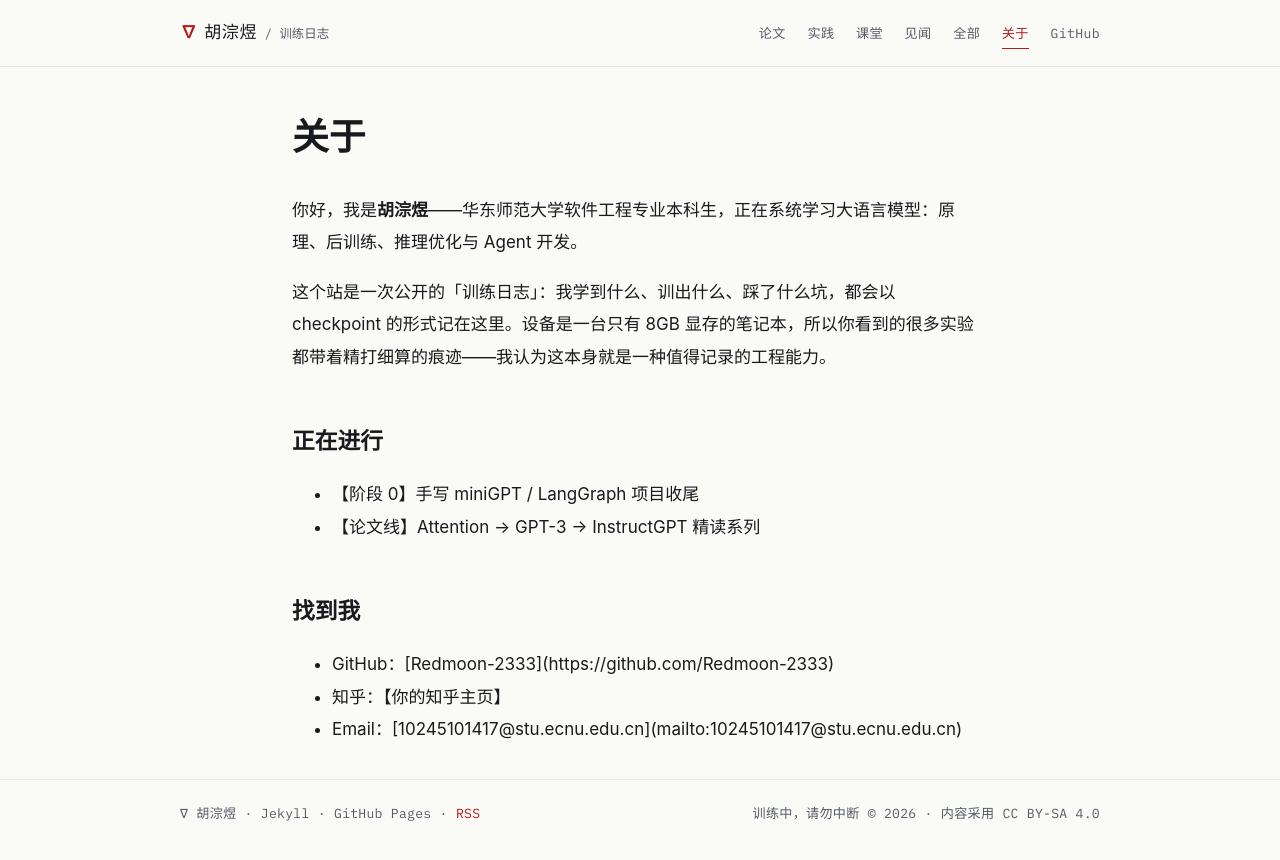
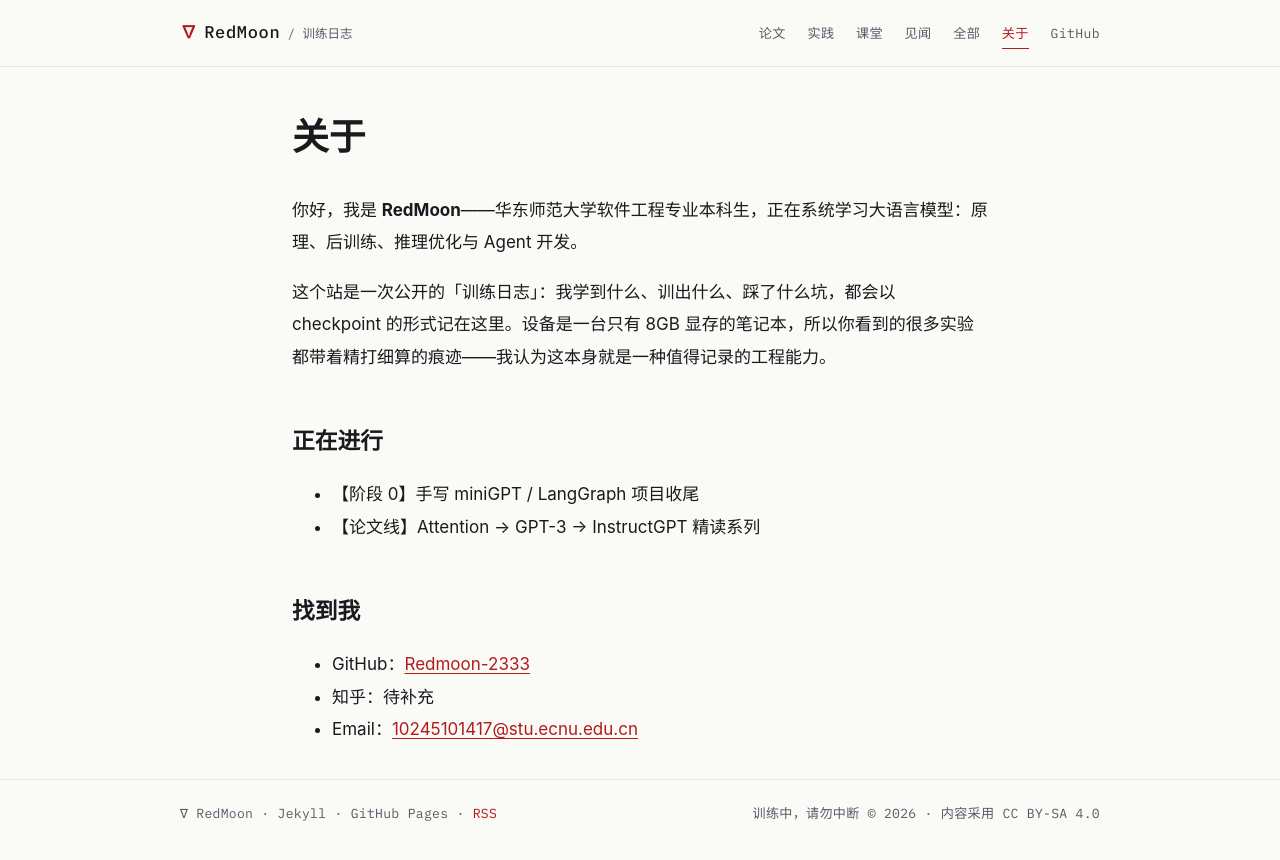
Before and after one commit to Redmoon-2333/Redmoon-2333.github.io, a Jekyll site: the page built from about.md, in a window 1280 px wide. Shown: the top 860 px of the page. Built offline with Jekyll 4.4.1, drawn with Linux system fonts in a browser that asks for light colours.

Commit message:
fix: 修复 archive/about 的 Markdown 渲染问题；全站改用 RedMoon
- archive.md → archive.html：年份分组逻辑移出 Markdown 上下文，消除 4 空格缩进被 kramdown 当代码块的问题
- about.md 改为纯 Markdown（div markdown=1），链接恢复正常解析
- 站点标题/页眉/页脚/首页/关于页的姓名全部替换为 RedMoon

```diff
--- a/_config.yml
+++ b/_config.yml
@@ -1,5 +1,5 @@
 # ===== 站点信息（改成你自己的）=====
-title: 胡淙煜 · 训练日志
+title: RedMoon · 训练日志
 email: 10245101417@stu.ecnu.edu.cn
 description: >-
   把大模型拆开，一个 token 一个 token 地学。
@@ -11,6 +11,7 @@
 baseurl: ""
 github_username: Redmoon-2333
 
+name: RedMoon
 lang: zh-CN
 permalink: /:year/:month/:day/:title/
 markdown: kramdown
@@ -22,7 +23,8 @@
   - jekyll-seo-tag
 
 author:
-  name: 胡淙煜
+  name: RedMoon
+  uri: https://redmoon-2333.github.io
 
 show_excerpts: true
 encoding: utf-8
--- a/_includes/footer.html
+++ b/_includes/footer.html
@@ -1,7 +1,7 @@
 </main>
 <footer class="colophon">
   <div class="wrap colophon-inner">
-    <p class="mono"><span aria-hidden="true">∇ </span>{{ site.name | default: '胡淙煜' }} · Jekyll · GitHub Pages · <a href="{{ '/feed.xml' | relative_url }}">RSS</a></p>
+    <p class="mono"><span aria-hidden="true">∇ </span>{{ site.name | default: 'RedMoon' }} · Jekyll · GitHub Pages · <a href="{{ '/feed.xml' | relative_url }}">RSS</a></p>
     <p class="mono dim">训练中，请勿中断 © <span data-year>2026</span> · 内容采用 CC BY-SA 4.0</p>
   </div>
 </footer>
--- a/_includes/header.html
+++ b/_includes/header.html
@@ -3,7 +3,7 @@
   <div class="wrap topbar-inner">
     <a class="brand" href="{{ '/' | relative_url }}" aria-label="回到首页">
       <span class="brand-mark" aria-hidden="true">∇</span>
-      <span class="brand-name">{{ site.name | default: '胡淙煜' }}</span>
+      <span class="brand-name">{{ site.name | default: 'RedMoon' }}</span>
       <span class="brand-sub">/ 训练日志</span>
     </a>
     <nav class="nav" aria-label="主导航">
--- a/about.md
+++ b/about.md
@@ -5,20 +5,19 @@
 ---
 <h1 class="page-title rise">关于</h1>
 
-<div class="prose rise" style="--d:.06s">
-  <p>你好，我是<strong>胡淙煜</strong>——华东师范大学软件工程专业本科生，正在系统学习大语言模型：原理、后训练、推理优化与 Agent 开发。</p>
-  <p>这个站是一次公开的「训练日志」：我学到什么、训出什么、踩了什么坑，都会以 checkpoint 的形式记在这里。设备是一台只有 8GB 显存的笔记本，所以你看到的很多实验都带着精打细算的痕迹——我认为这本身就是一种值得记录的工程能力。</p>
+<div class="prose rise" style="--d:.06s" markdown="1">
+你好，我是 **RedMoon**——华东师范大学软件工程专业本科生，正在系统学习大语言模型：原理、后训练、推理优化与 Agent 开发。
 
-  <h2>正在进行</h2>
-  <ul>
-    <li>【阶段 0】手写 miniGPT / LangGraph 项目收尾</li>
-    <li>【论文线】Attention → GPT-3 → InstructGPT 精读系列</li>
-  </ul>
+这个站是一次公开的「训练日志」：我学到什么、训出什么、踩了什么坑，都会以 checkpoint 的形式记在这里。设备是一台只有 8GB 显存的笔记本，所以你看到的很多实验都带着精打细算的痕迹——我认为这本身就是一种值得记录的工程能力。
 
-  <h2>找到我</h2>
-  <ul>
-    <li>GitHub：[Redmoon-2333](https://github.com/Redmoon-2333)</li>
-    <li>知乎：【你的知乎主页】</li>
-    <li>Email：[10245101417@stu.ecnu.edu.cn](mailto:10245101417@stu.ecnu.edu.cn)</li>
-  </ul>
+## 正在进行
+
+- 【阶段 0】手写 miniGPT / LangGraph 项目收尾
+- 【论文线】Attention → GPT-3 → InstructGPT 精读系列
+
+## 找到我
+
+- GitHub：[Redmoon-2333](https://github.com/Redmoon-2333)
+- 知乎：待补充
+- Email：[10245101417@stu.ecnu.edu.cn](mailto:10245101417@stu.ecnu.edu.cn)
 </div>
--- a/index.html
+++ b/index.html
@@ -4,7 +4,7 @@
 <section class="hero">
   <p class="eyebrow mono rise" style="--d:0s">∇ TRAINING LOG · EST. 2026</p>
   <h1 class="hero-title rise" style="--d:.06s">把大模型拆开，<br>一个 token 一个 token 地学。</h1>
-  <p class="lede rise" style="--d:.12s">我是胡淙煜，华东师大软件工程在读。这里公开记录我训练、精读、拆解大模型的全过程——从手写 Transformer，到后训练与推理优化。</p>
+  <p class="lede rise" style="--d:.12s">我是 RedMoon，华东师大软件工程在读。这里公开记录我训练、精读、拆解大模型的全过程——从手写 Transformer，到后训练与推理优化。</p>
   <div class="log mono rise" style="--d:.18s" aria-label="训练日志">
     <span class="log-prompt">$</span> <span id="log-text"></span><span class="log-caret" aria-hidden="true"></span>
   </div>
```
Also changed, not shown: archive.html (added, +33 -0 lines), archive.md (deleted, +0 -36 lines).
